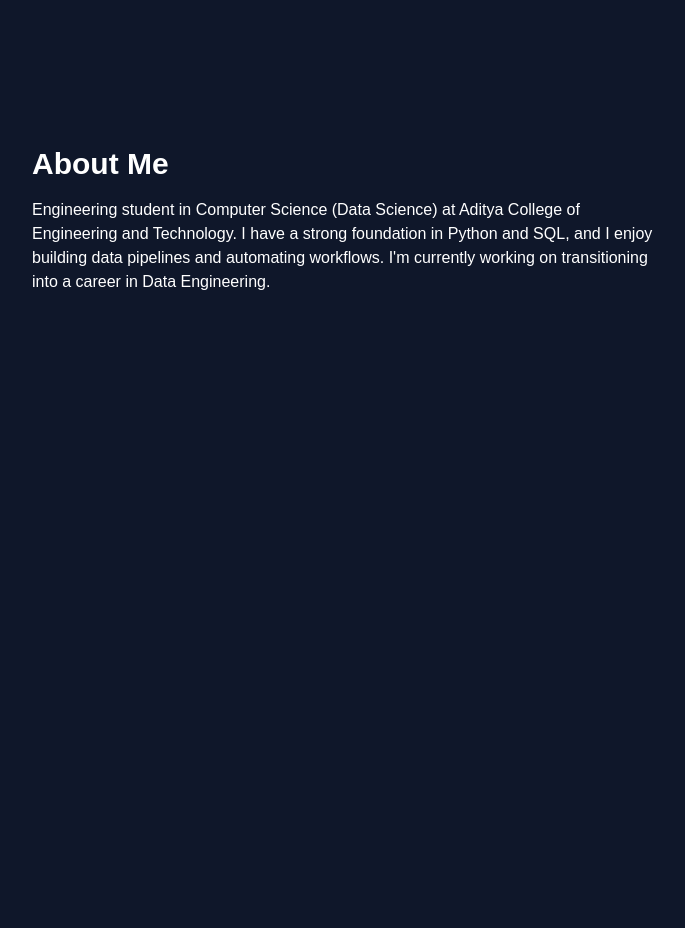
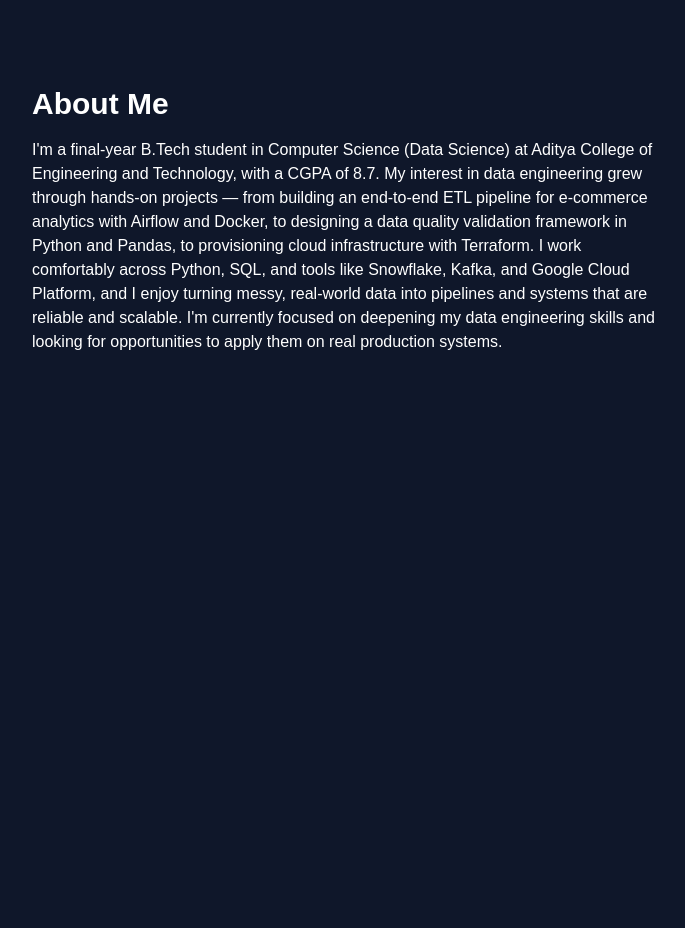
Before and after one commit to babysowmya/my-portfolio, a React (Vite) app: page / in a window 1280 px wide. Shown: the part 980-1908 px from the top of the page, without its empty margins (296-981 px from the left). Built offline with nearby package versions, Linux system fonts and the light colour scheme.

Commit message:
Final touches before deploy

```diff
--- a/src/components/About.jsx
+++ b/src/components/About.jsx
@@ -11,10 +11,15 @@ export default function About() {
       >
         <h2 className="text-3xl font-bold mb-4">About Me</h2>
         <p>
-          Engineering student in Computer Science (Data Science) at Aditya College of
-          Engineering and Technology. I have a strong foundation in Python and SQL, and I enjoy
-          building data pipelines and automating workflows. I'm currently working on transitioning
-          into a career in Data Engineering.
+          I'm a final-year B.Tech student in Computer Science (Data Science) at Aditya College
+          of Engineering and Technology, with a CGPA of 8.7. My interest in data engineering
+          grew through hands-on projects — from building an end-to-end ETL pipeline for
+          e-commerce analytics with Airflow and Docker, to designing a data quality validation
+          framework in Python and Pandas, to provisioning cloud infrastructure with Terraform.
+          I work comfortably across Python, SQL, and tools like Snowflake, Kafka, and Google
+          Cloud Platform, and I enjoy turning messy, real-world data into pipelines and systems
+          that are reliable and scalable. I'm currently focused on deepening my data engineering
+          skills and looking for opportunities to apply them on real production systems.
         </p>
       </motion.div>
     </section>
```
